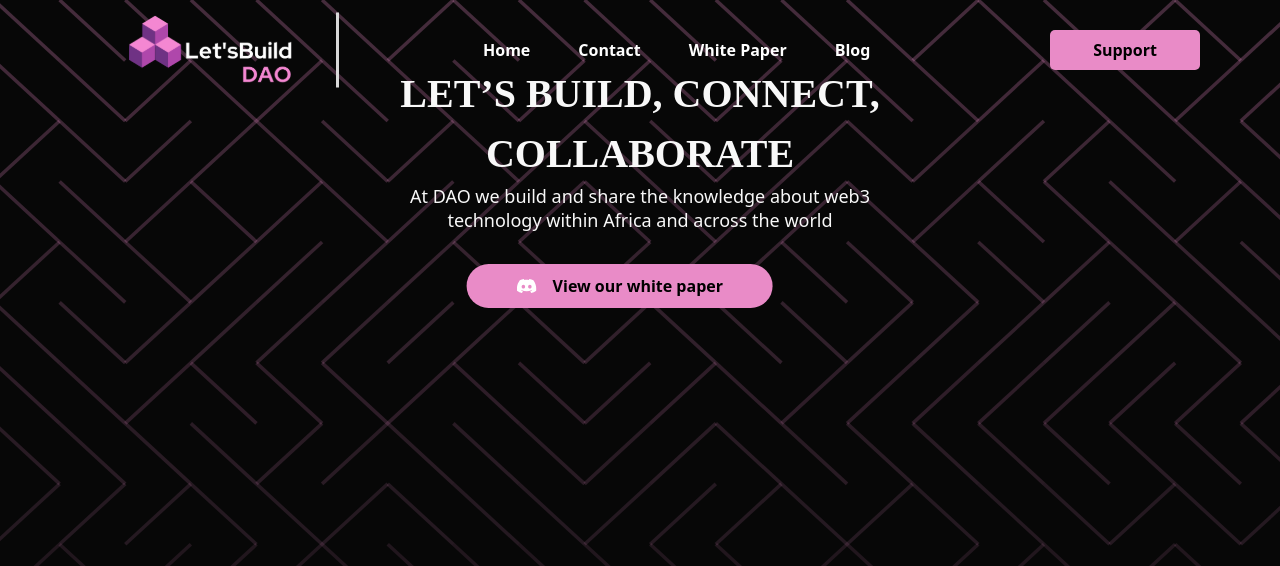
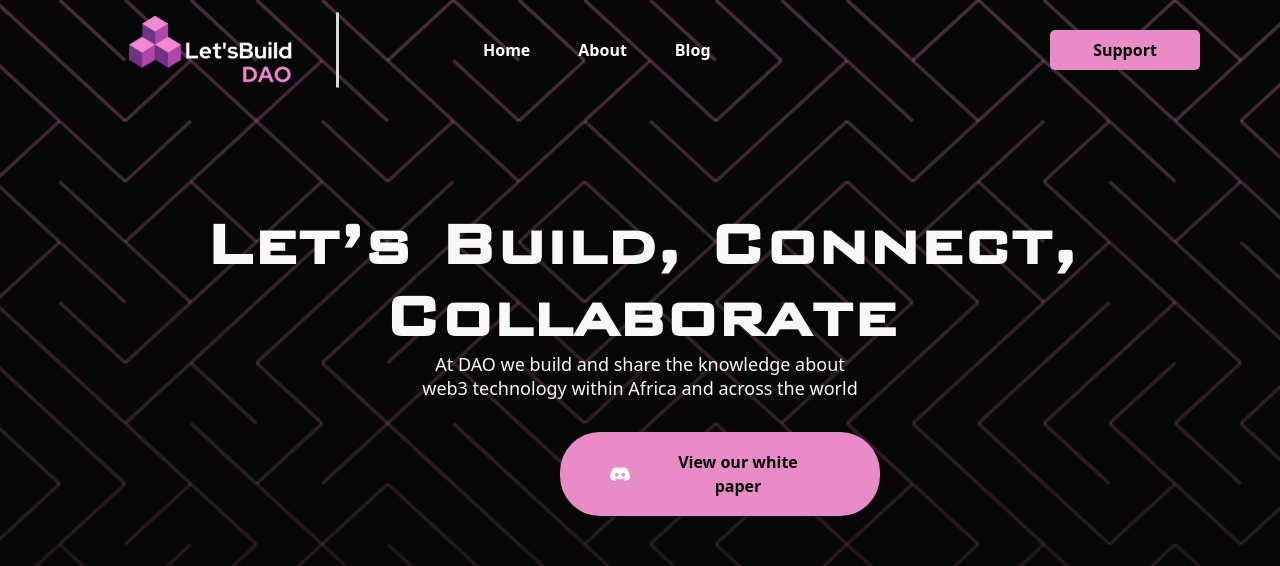
Before and after one commit to Let-s-build-DAO/official-website, a React (Create React App) app: page /about in a window 1280 px wide. Shown: the top 566 px of the page. Built offline with nearby package versions, Linux system fonts and the light colour scheme.

Commit message:
conflict commit

```diff
--- a/src/components/white_paper_page/header/Header.jsx
+++ b/src/components/white_paper_page/header/Header.jsx
@@ -1,15 +1,12 @@
 import React from "react";
 import Nav from "./nav/Nav";
-import Hero from "./hero/Hero";
 
 const Header = () => {
   return (
     <div
-      className={`nav h-[80vh] w-full`}
-      style={{ backgroundImage: `url("white_paper_assets/vector-bg.svg")` }}
     >
       <Nav />
-      <Hero />
+      {/* <Hero /> */}
     </div>
   );
 };
--- a/src/components/white_paper_page/header/hero/Hero.jsx
+++ b/src/components/white_paper_page/header/hero/Hero.jsx
@@ -3,19 +3,19 @@ import "./hero.css";
 const Hero = () => {
   return (
     <section className="hero-section w-full h-full flex  justify-center text-[#F8F8F8]">
-      <div className="hero w-[500px] mt-[4rem]">
-        <h1 className="hero-txt">Let’s Build, Connect, Collaborate</h1>
-        <h3>
+      <div className="hero w-[900px] my-52">
+        <h1 className="text-center heading font-bold lg:text-7xl text-4xl">Let’s Build, Connect, Collaborate</h1>
+        <h3 className="w-1/2 mx-auto">
           At DAO we build and share the knowledge about web3 technology within
           Africa and across the world
         </h3>
-        <div className="hero-btns flex mt-[2rem]">
+        <div className="hero-btns w-80 flex mt-[2rem] mx-auto">
           <img
             className="github-icon mr-[1rem]"
             src="white_paper_assets/github.svg"
             alt="github"
           />
-          <button className="btn btn-primary">View our white paper</button>
+          <button className="btn btn-primary p-2">View our white paper</button>
         </div>
       </div>
     </section>
--- a/src/components/white_paper_page/header/hero/hero.css
+++ b/src/components/white_paper_page/header/hero/hero.css
@@ -1,10 +1,8 @@
 .hero-txt {
-  font-family: "BankGothic Md BT";
+  /* font-family: "BankGothic Md BT"; */
   /* font-style: 700; */
-  font-weight: 700;
-  font-size: 40px;
   line-height: 60px;
-
+  font-family: "CustomFont";
   text-align: center;
   text-transform: uppercase;
 }
@@ -23,7 +21,6 @@
   align-items: center;
   padding: 10px 50px;
   border-radius: 40px;
-  width: fit-content;
   -webkit-border-radius: 40px;
   -moz-border-radius: 40px;
   -ms-border-radius: 40px;
--- a/src/components/white_paper_page/header/nav/Nav.jsx
+++ b/src/components/white_paper_page/header/nav/Nav.jsx
@@ -1,5 +1,7 @@
 import React from "react";
 import "./nav.css";
+import { Link } from "react-router-dom";
+
 const Nav = () => {
   return (
     <nav className="px-20 top-0 absolute flex w-full justify-between items-center sm-dev md-dev">
@@ -16,9 +18,12 @@ const Nav = () => {
           />
         </div>
         <ul className="nav-list text-white flex lg:ml-[9rem]">
-          <div className="nav-list-item mr-[3rem] font-bold">Home</div>
-          <div className="nav-list-item mr-[3rem] font-bold">Contact</div>
-          <div className="nav-list-item mr-[3rem] font-bold">White Paper</div>
+          <Link to="/">
+            <div className="nav-list-item mr-[3rem] font-bold">Home</div>
+          </Link>
+          <Link to="/about">
+          <div className="nav-list-item mr-[3rem] font-bold">About</div>
+          </Link>
           <div className="nav-list-item font-bold">Blog</div>
         </ul>
       </div>
--- a/src/components/white_paper_page/sponsors/Sponsors.jsx
+++ b/src/components/white_paper_page/sponsors/Sponsors.jsx
@@ -6,7 +6,7 @@ const Sponsors = () => {
     <section
       className="mt-[4rem] h-[60vh] sponsor-wrap"
       style={{
-        backgroundImage: `url("white_paper_assets/sponsor-bg-vector.svg")`,
+        backgroundImage: `url("white_paper_assets/sponsor-bg-vector.svg")`
       }}
     >
       <div className="sponsors">
--- a/src/views/About.jsx
+++ b/src/views/About.jsx
@@ -1,14 +1,19 @@
 import React from 'react';
 import Header from '../components/white_paper_page/header/Header';
 import Missions from '../components/white_paper_page/missions/Missions';
+import Hero from "../components//white_paper_page/header/hero/Hero";
 
 import Sponsors from '../components/white_paper_page/sponsors/Sponsors';
 function About(props) {
   return (
     <div>
-sponsors
+      <div
+        className={`nav h-[80vh] w-full`}
+        style={{ backgroundImage: `url("white_paper_assets/vector-bg.svg")` }}>
+        <Hero />
+      </div>
+      <Missions />
       <Sponsors />
-      <Missions />
     </div>
   );
 }
```
